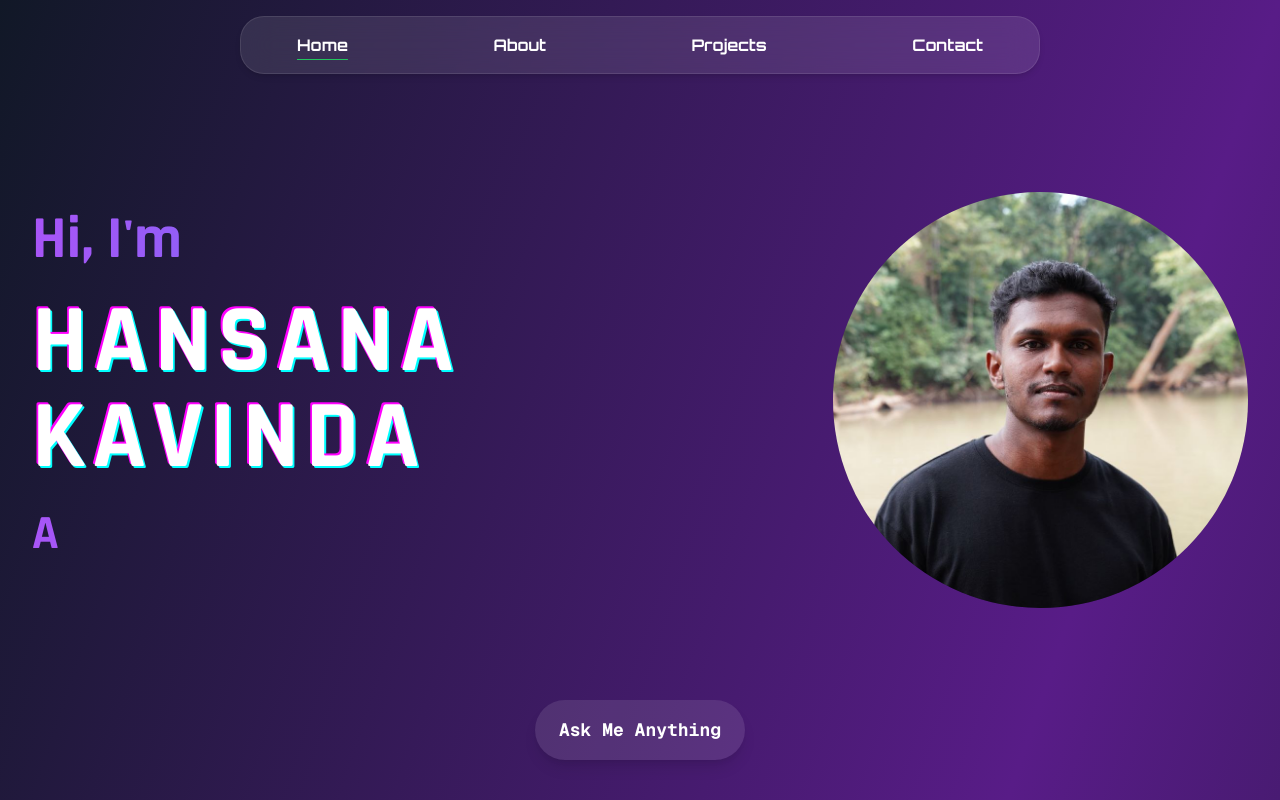
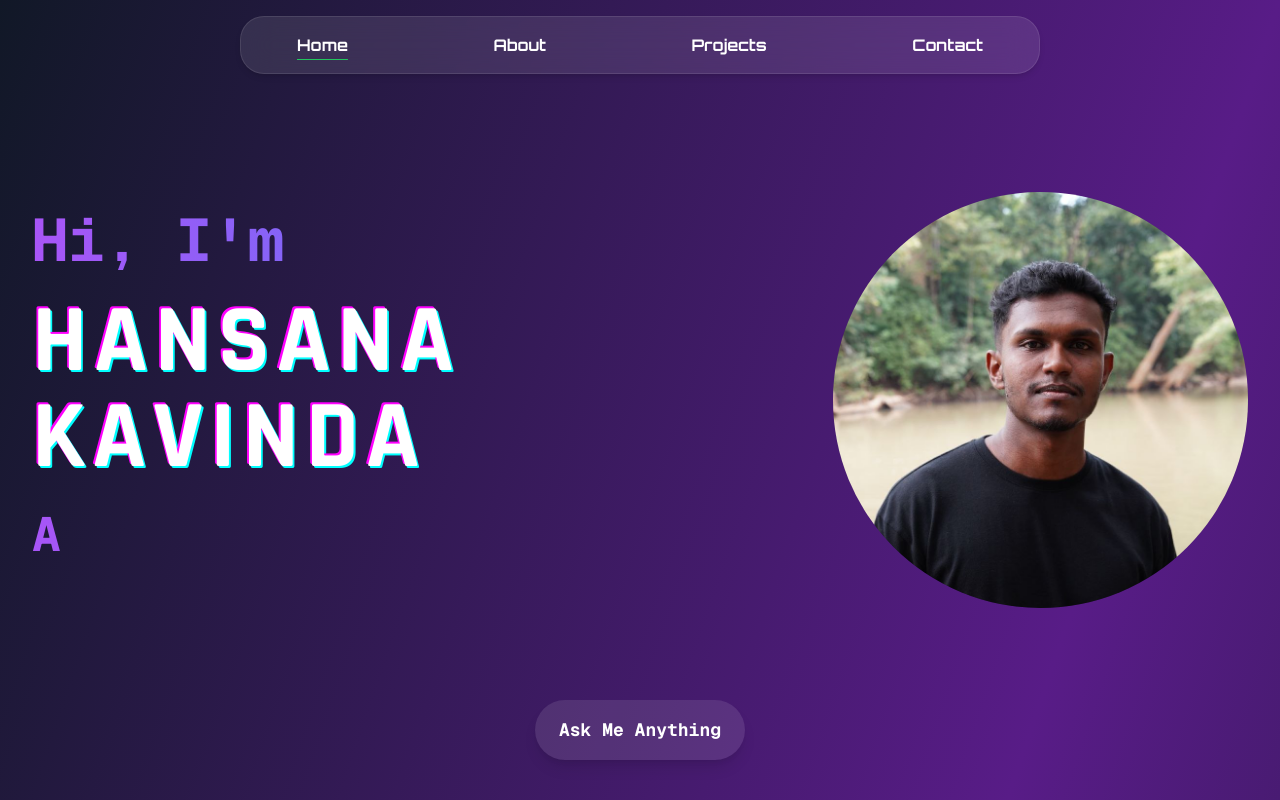
Before and after one commit to hansanakavinda/My_Portfolio, a Next.js app: page / in a window 1280 px wide. Shown: the top 800 px of the page. Built offline with nearby package versions, Linux system fonts and the light colour scheme.

Commit message:
new fonts for home

```diff
--- a/src/app/page.js
+++ b/src/app/page.js
@@ -26,9 +26,9 @@ export default function Home() {
     <div>
       {/* Home Section */}
       <section id="home" className="h-screen flex items-center justify-center bg-white/0  leading-relaxed relative px-8">
-      <div className="flex flex-col items-left font-raj">
+      <div className="flex flex-col items-left ">
         <p className="text-6xl font-bold text-left bg-gradient-to-r from-purple-500 to-blue-500 bg-clip-text text-transparent ">Hi, I'm</p>
-        <h1 className="text-8xl font-bold mt-6 tracking-widest text-white-300 neon-text futuristic-text-glitch mr-4">Hansana Kavinda</h1>
+        <h1 className="text-8xl font-raj font-bold mt-6 tracking-widest text-white-300 neon-text futuristic-text-glitch mr-4">Hansana Kavinda</h1>
         <p className="text-5xl font-bold mt-6 tracking-widest bg-gradient-to-r from-purple-500 to-blue-500 bg-clip-text text-transparent h-20">
         <Typewriter
           words={[ "A Software Engineer", "A Web Developer"]}
--- a/src/globals.css
+++ b/src/globals.css
@@ -1,5 +1,3 @@
-/* Move the @import statement to the very top */
-
 @tailwind base;
 @tailwind components;
 @tailwind utilities;
@@ -27,15 +25,12 @@ html {
   scroll-behavior: smooth;
 }
 
-
-
 .futuristic-text {
   font-weight: bold;
 }
 
 .futuristic-text-glitch {
   color: #ffffff;
-  font-weight: bold;
   text-transform: uppercase;
   letter-spacing: 7px;
   animation: glitch 5s infinite alternate;
@@ -68,6 +63,7 @@ body {
   box-shadow: 0px 0px 20px rgba(255, 215, 0, 0.8);
   transition: box-shadow 0.3s ease-in-out;
 }
+
 .shadow-glow:hover {
   box-shadow: 0px 0px 35px rgba(255, 215, 0, 1);
 }
```
